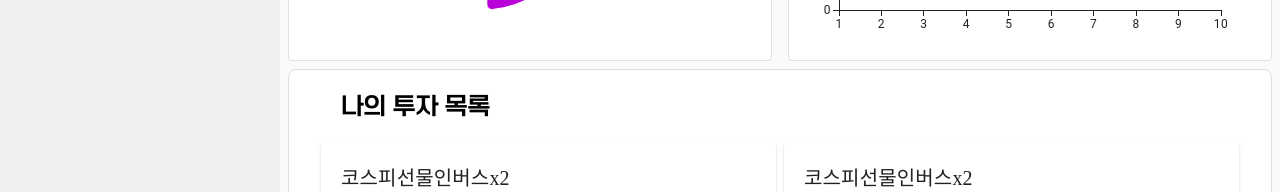
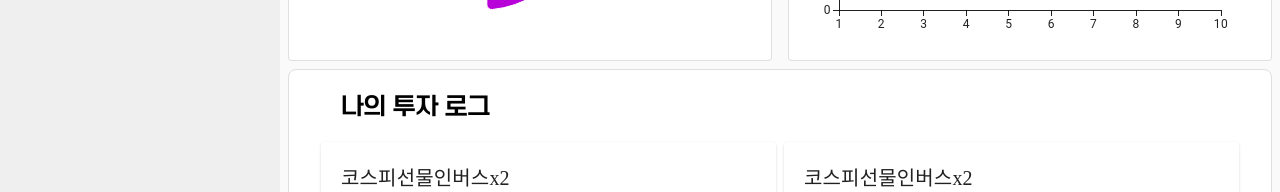
Before and after one commit to koscom-03-hackathon/O2-front, a React (Vite) app: page /chart in a window 1280 px wide. Shown: the part 389-581 px from the top of the page. Built offline with nearby package versions, Linux system fonts and the light colour scheme; a web font is replaced by a local one.

Commit message:
feat: 워딩 수정

```diff
--- a/src/pages/chart/index.jsx
+++ b/src/pages/chart/index.jsx
@@ -154,7 +154,7 @@ export const ChartIndexPage = () => {
               fontFamily="One"
               padding="20px"
             >
-              나의 투자 목록
+              나의 투자 로그
             </Typography>
             <div className="grid grid-cols-2 gap-2">
               {investments.map((investment) => (
```
